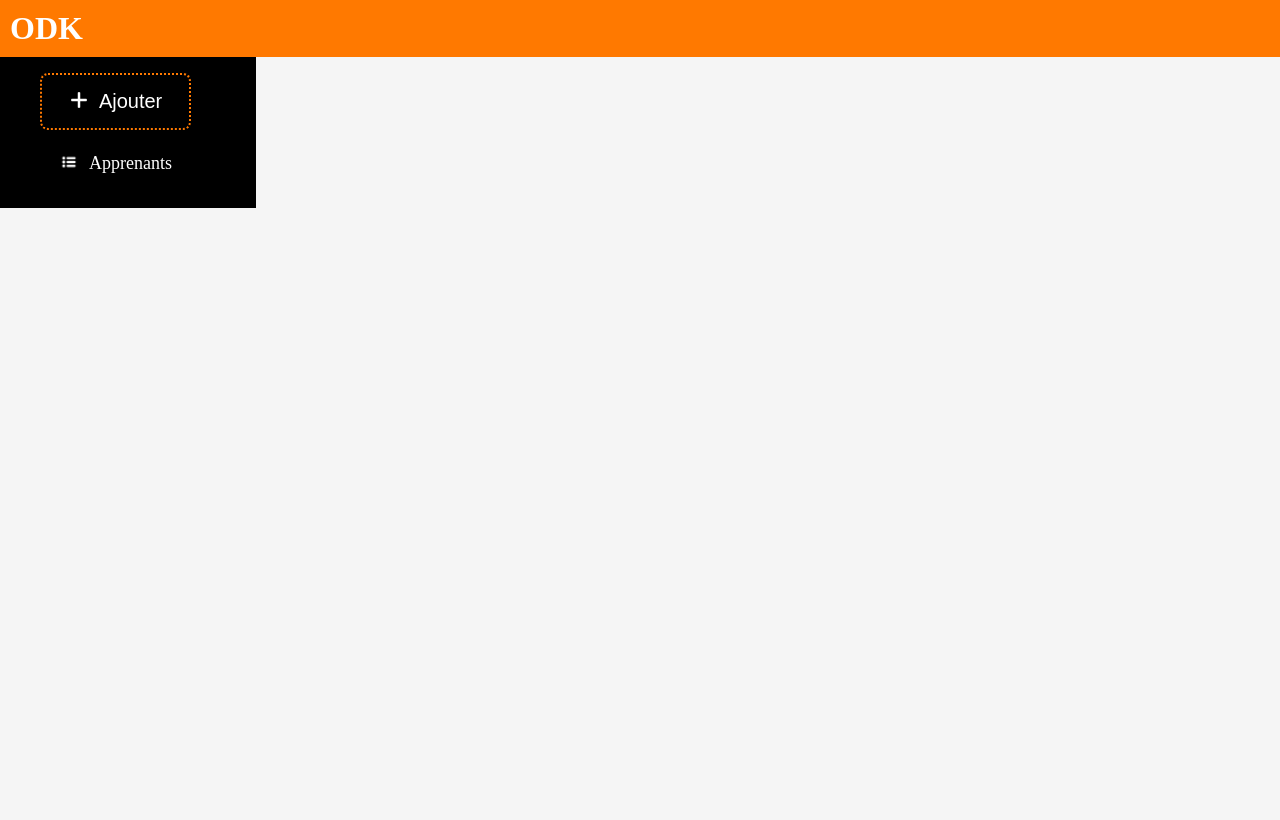
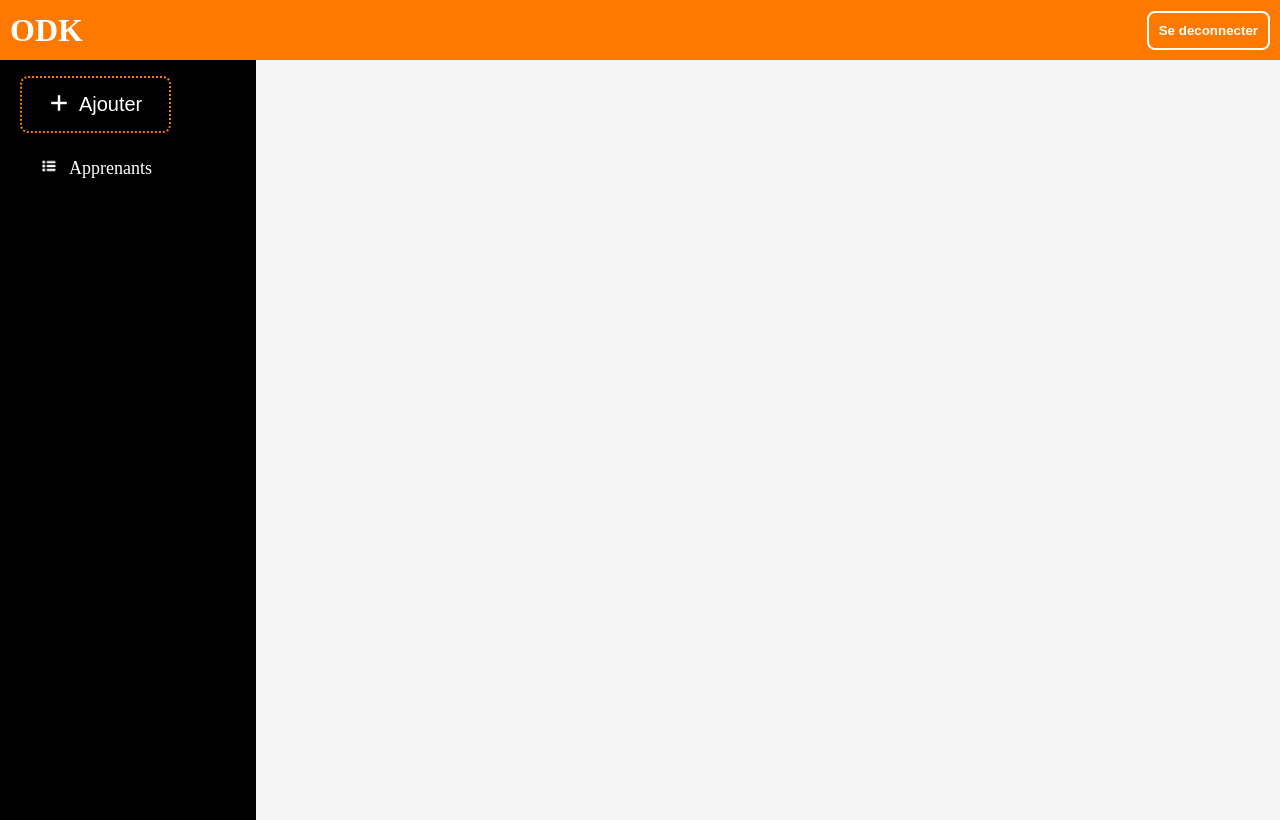
Before and after one commit to ramsey6340/odk_learners, a PHP site: page / in a window 1280 px wide. Before the commit the page ends 208 px from the top, so only its background shows below. Run offline with PHP 8.4, Linux system fonts and the light colour scheme.

Commit message:
mise à jour

```diff
--- a/css/style.css
+++ b/css/style.css
@@ -4,17 +4,22 @@
     --botton-color: #3487FF;
 }
 
+html,
 body {
     background-color: var(--background-color);
+    height: 100%;
     padding: 0;
     margin: 0;
 }
 
 .header-page {
     background-color: var(--primary-color);
-    height: 10%;
+    height: 5%;
     margin: 0;
     padding: 10px 10px;
+    display: flex;
+    justify-content: space-between;
+    align-items: center;
 }
 
 .header-page h1 {
@@ -23,11 +28,28 @@ body {
     color: white;
 }
 
+.logout-button {
+    background-color: var(--primary-color);
+    border: 2px solid white;
+    border-radius: 8px;
+    padding: 10px;
+}
+
+.logout-button a {
+    color: white;
+    font-weight: bold;
+    text-decoration: none;
+}
+
+main {
+    display: flex;
+    height: 95%;
+}
+
 nav {
     background-color: black;
     width: 20%;
     height: 100%;
-    margin: -10;
 }
 
 nav p {
@@ -39,13 +61,18 @@ nav a {
     color: white;
 }
 
+ul {
+    padding: 0;
+}
+
 li {
     list-style-type: none;
     margin-top: 5px;
+    padding: 0 20px;
 }
 
-main {
-    display: flex;
+li[class="link"]:hover {
+    border-left: 2px solid var(--primary-color);
 }
 
 .button-add {
@@ -163,3 +190,7 @@ form {
     color: black;
     font-size: 18px;
 }
+
+font-size: 18px;
+
+}
--- a/index.html
+++ b/index.html
@@ -11,7 +11,14 @@
 <body>
     <header class="header-page">
         <!-- Entête  de la page -->
-        <h1>ODK</h1>
+        <div>
+            <h1>ODK</h1>
+        </div>
+        <div>
+            <button class="logout-button">
+                <a href="signin.html">Se deconnecter</a>
+            </button>
+        </div>
     </header>
     <main>
         <nav>
@@ -27,10 +34,10 @@
                        </div>
                     </button>
                 </li>
-                <li>
+                <li class="link">
                     <div class="link-title">
                         <div>
-                            <a href="#"><img src="media/icons/list.png" alt="" class="icon-add"></a>
+                            <p><img src="media/icons/list.png" alt="" class="icon-add"></p>
                         </div>
                         <div>
                             <p><a href="#" class="button-list-app">Apprenants</a></p>
```
